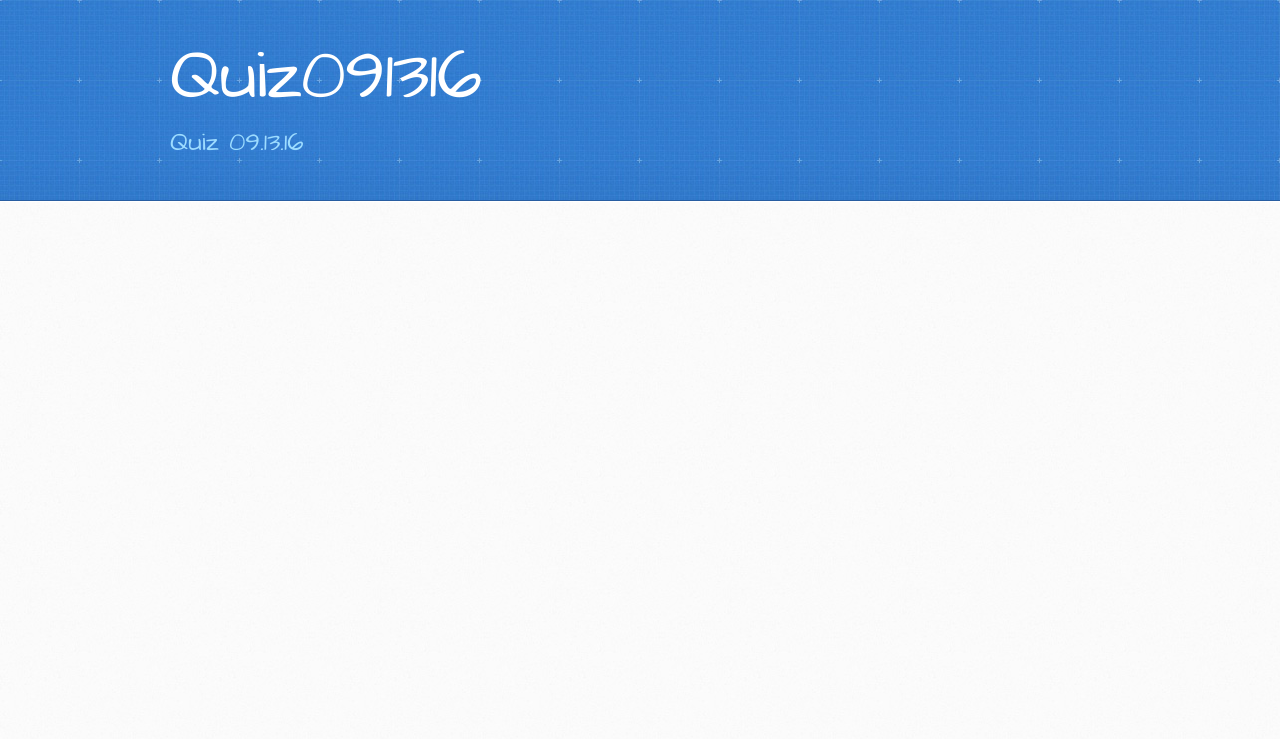
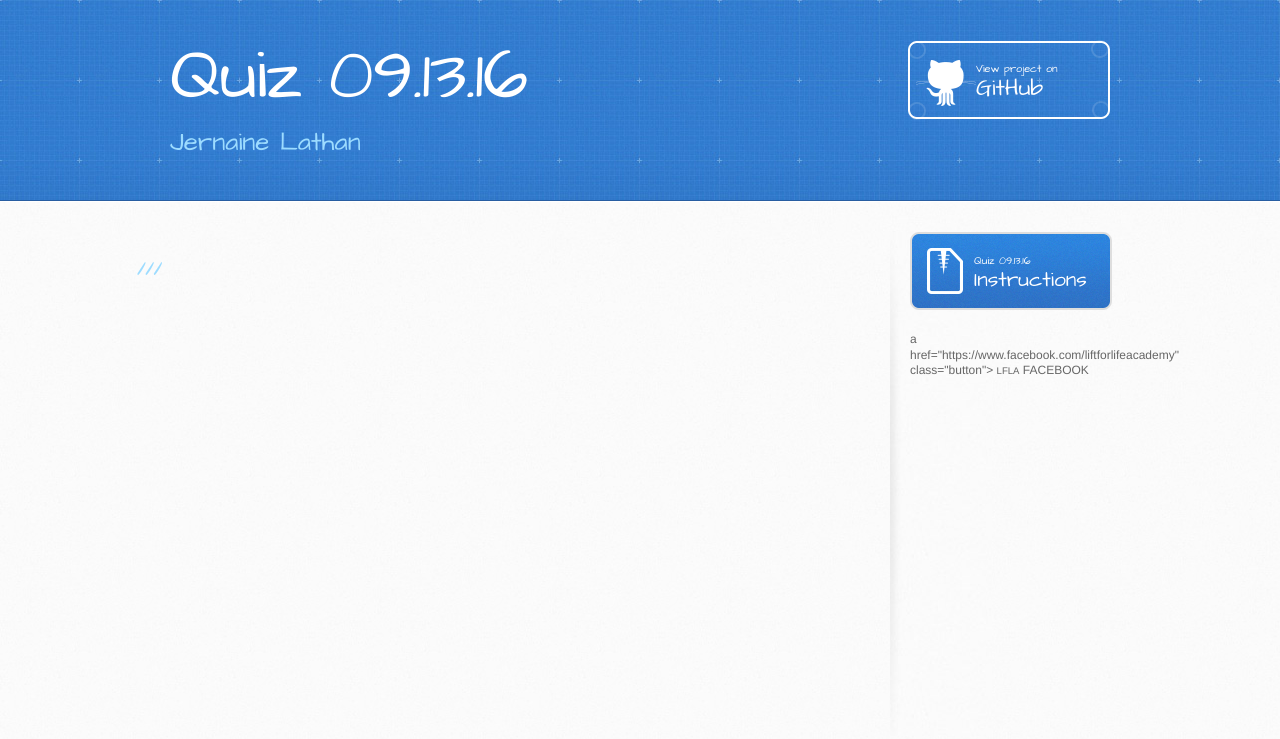
Before and after one commit to Jermaine80/Quiz091316, a plain HTML site: page index.html in a window 1280 px wide. Drawn offline with Linux system fonts and the light colour scheme.

Commit message:
Update index.html

```diff
--- a/index.html
+++ b/index.html
@@ -13,18 +13,44 @@
     <script src="//html5shiv.googlecode.com/svn/trunk/html5.js"></script>
     <![endif]-->
 
-    <title>Quiz091316 by Jermaine80</title>
+    <title>Web Design Quiz 09.13.16</title>
   </head>
 
   <body>
     <header>
       <div class="inner">
-        <h1>Quiz091316</h1>
-        <h2>Quiz 09.13.16</h2>
-
+        <h1>Quiz 09.13.16</h1>
+        <h2>Jernaine Lathan</h2>
+        <a href="https://github.com/Jermaine80/Quiz091316" class="button"><small>View project on</small> GitHub</a>
       </div>
     </header>
 
     <div id="content-wrapper">
       <div class="inner clearfix">
         <section id="main-content">
+          <h3>
+
+
+
+        </section>
+
+        <aside id="sidebar">
+          <a href="quiz091316.pdf" class="button">
+            <small>Quiz 09.13.16</small>
+            Instructions
+            </a>
+            a href="https://www.facebook.com/liftforlifeacademy" class="button">
+            <small>LFLA</small>
+            FACEBOOK
+            </a>
+
+
+
+
+            </aside>
+            </div>
+            </div>
+
+
+            </body>
+            </html>
```
